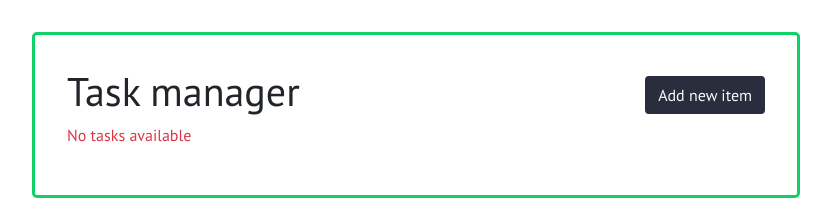
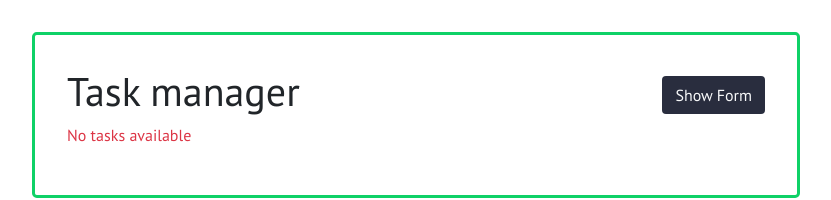
Before and after one commit to Sidiik/Reminder-app, a Vue app: page / in a window 1280 px wide. Shown: the top 200 px of the page, without its empty margins (224-1055 px from the left). Built offline with nearby package versions, Linux system fonts and the light colour scheme.

Commit message:
updated some features

```diff
--- a/src/App.vue
+++ b/src/App.vue
@@ -1,6 +1,10 @@
 <template>
   <div class="task">
-    <Header @show-hide-task="showHideTask" />
+    <Header
+      @show-hide-task="showHideTask"
+      :buttonText="buttonText"
+      :showForm="showForm"
+    />
     <AddTask v-if="showForm" @add-task="addTask" />
     <div v-if="tasks.length">
       <Tasks @deleteTask="deleteTask" :tasks="tasks" />
@@ -27,6 +31,7 @@ export default {
     return {
       tasks: [],
       showForm: false,
+      buttonText: "",
     };
   },
 
--- a/src/components/AddTask.vue
+++ b/src/components/AddTask.vue
@@ -1,6 +1,6 @@
 <template>
-  <div class="new-task">
-    <h3>New task</h3>
+  <div class="new-task m-1 ">
+    <h4 class="text-secondary">Setup a task</h4>
     <form @submit="onSubmit">
       <div class="task-name">
         <input
@@ -64,10 +64,14 @@ export default {
 };
 </script>
 
-<style>
+<style scoped>
 label {
   margin-left: 1rem;
   user-select: none;
   cursor: pointer;
 }
+.new-task {
+  transition: all 0.3s ease;
+  padding: 2rem;
+}
 </style>
--- a/src/components/Header.vue
+++ b/src/components/Header.vue
@@ -3,8 +3,8 @@
     <h1>Task manager</h1>
     <Button
       @show-hide-task="$emit('show-hide-task')"
-      text="Add new item"
-      color="#292D3E"
+      :text="showForm ? 'Close' : 'Show Form'"
+      :color="!showForm ? '#292D3E' : 'rgb(255, 0, 43)'"
     />
   </header>
 </template>
@@ -12,8 +12,14 @@
 <script>
 import Button from "./Button.vue";
 export default {
+  props: ["buttonText", "showForm"],
   name: "Header",
   components: { Button },
+  data() {
+    return {
+      button: !this.showForm,
+    };
+  },
 };
 </script>
 
--- a/src/components/Task.vue
+++ b/src/components/Task.vue
@@ -56,6 +56,6 @@ span {
 .status {
   font-weight: 500;
   font-size: 14px;
-  transition: all 0.3s ease-in-out;
+  /* transition: all 0.3s ease-in-out; */
 }
 </style>
```
